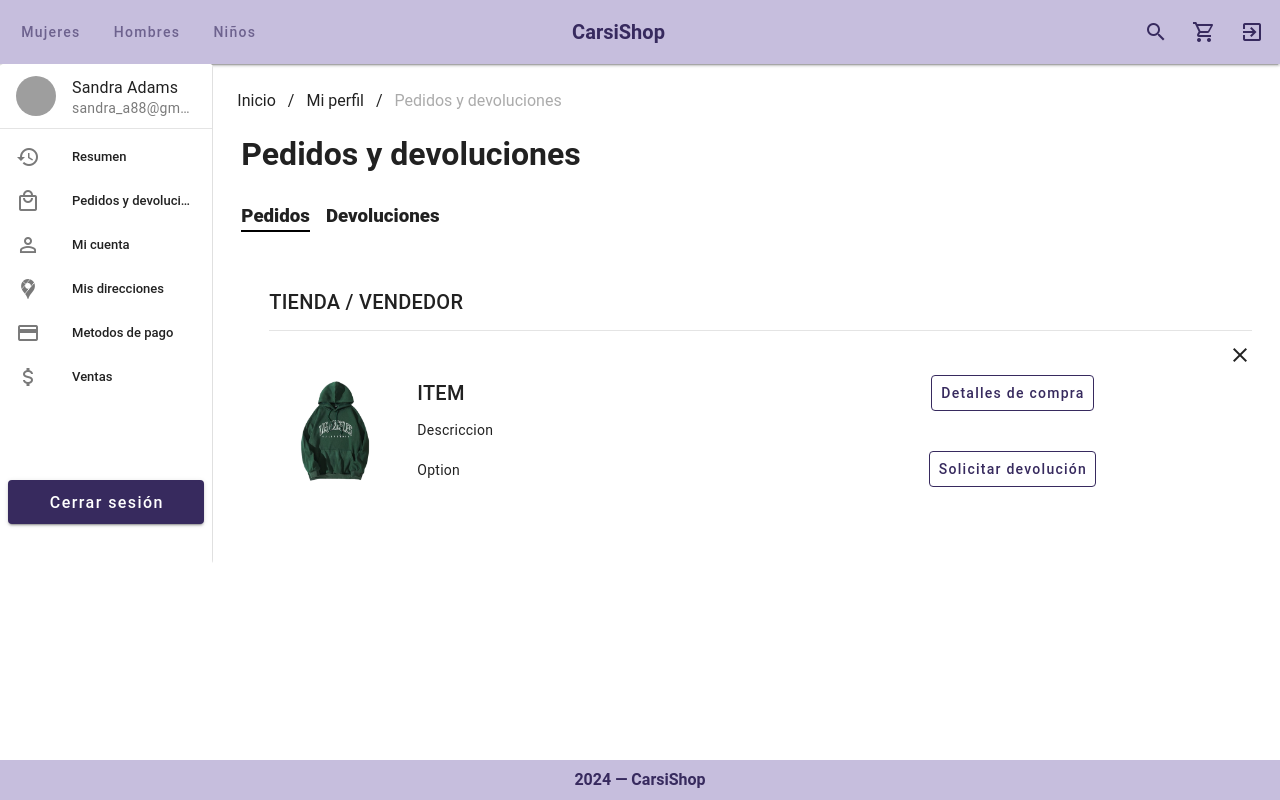
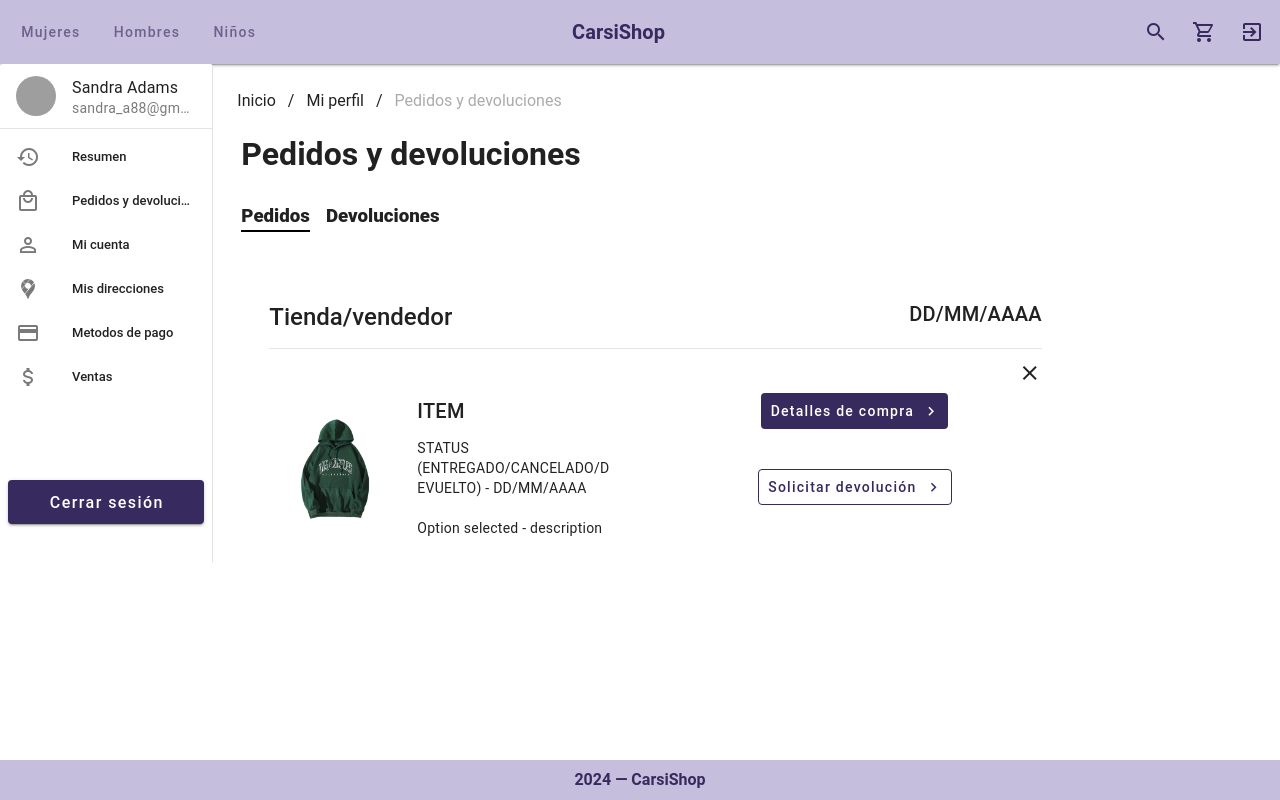
Before and after one commit to JoksanBahena/CARSISHOP-UI, a Vue app: page /profileReturnsOrders in a window 1280 px wide. Built offline with nearby package versions, Linux system fonts and the light colour scheme; grey boxes are pictures that could not be loaded.

Commit message:
[MODIFY] Se termino la pantalla de resume, ademas se agrego la equiqueta form a las views que tienen formularios

```diff
--- a/src/views/profile/ProfileAccountView.vue
+++ b/src/views/profile/ProfileAccountView.vue
@@ -3,8 +3,11 @@
     <v-breadcrumbs :items="['Inicio', 'Mi perfil', 'Mi Cuenta']"></v-breadcrumbs>
     <h1 class='ml-5'>Mi cuenta</h1>
 
-    <v-container>
+  <v-container class="ml-0" style="width: 80%;">
+      <v-form>
       <v-row>
+
+
         <v-col cols="12" md="4">
           <v-img lazy-src="@/assets/imgs/men_card.webp" src="@/assets/imgs/men_card.webp" width="200" height="200"
             aspect-ratio="1" class="bg-grey-lighten-2 rounded-circle" cover>
@@ -90,12 +93,15 @@
         </v-col>
       </v-row>
       <v-row>
+        <v-divider></v-divider>
+
         <v-col cols="12">
-          <v-btn variant="outlinedd" class="mb-8 text-none" :color="colors.primary_dark" size="large" block>
+          <v-btn variant="outlined"  class="text-none" :color="colors.primary_dark" size="large" block>
             Editar
           </v-btn>
         </v-col>
       </v-row>
+    </v-form>
     </v-container>
 
   </profile-layout>
--- a/src/views/profile/ProfileAddAddressView.vue
+++ b/src/views/profile/ProfileAddAddressView.vue
@@ -5,6 +5,7 @@
 
     <v-container>
       <h4>Direccion de envio:</h4>
+<v-form>
 
   <v-row class="mt-5">
     <v-col cols="12" md="4">
@@ -104,6 +105,7 @@
       >Guardar</v-btn>
     </v-col>
   </v-row>
+</v-form>
 </v-container>
 
 </profile-layout>
--- a/src/views/profile/ProfileAddPaymentView.vue
+++ b/src/views/profile/ProfileAddPaymentView.vue
@@ -5,6 +5,7 @@
 
     <v-container>
       <h4>Datos bancarios</h4>
+      <v-form>
 
       <v-row class="mt-5">
         <v-col cols="8" md="4">
@@ -90,6 +91,8 @@
           >Guardar</v-btn>
         </v-col>
       </v-row>
+            </v-form>
+
     </v-container>
 
   </profile-layout>
--- a/src/views/profile/ProfileOrdersReturnsView.vue
+++ b/src/views/profile/ProfileOrdersReturnsView.vue
@@ -14,13 +14,19 @@
       </div>
     </v-row>
 
-    <v-container>
+  <v-container class="ml-0" style="width: 80%;">
       <v-window v-model="step">
         <v-window-item :value="1">
           <v-row class="pl-7 mt-10 " rows="12" md="4">
     <v-card variant="flat" width="100%">
           <v-card-item>
-            <v-card-title class="mb-3">TIENDA / VENDEDOR</v-card-title>
+  <div class="mt-3 d-flex justify-content-end align-items-center">
+              <v-card-title class="mb-3 text-h5 ">
+              Tienda/vendedor
+              </v-card-title>
+              <p  class="text-h6 ml-auto " >
+                DD/MM/AAAA</p>
+            </div>
             <V-divider></v-divider>
             <div class=" mt-3 d-flex justify-content-end align-items-center">
               <v-icon class="mdi mdi-close ml-auto"></v-icon>
@@ -32,16 +38,18 @@
                     <v-img src="@/assets/imgs/item.webp" width="100" height="100" class="mr-2"></v-img>
                   </template>
                   <v-card-title class="mb-3 ml-4">ITEM</v-card-title>
-                  <v-card-text class="py-0 mb-4">Descriccion</v-card-text>
-                  <v-card-text class="py-1">Option</v-card-text>
+                  <v-card-text class="py-0 mb-4">STATUS (ENTREGADO/CANCELADO/DEVUELTO) - DD/MM/AAAA</v-card-text>
+                  <v-card-text class="py-1">Option selected - description</v-card-text>
                 </v-card-item>
               </v-col>
               <v-col>
                 <v-card-actions class="flex-column">
-                  <v-btn variant="outlined" class="mb-8 text-none" :color="colors.primary_dark">
+                  <v-btn variant="flat" append-icon="mdi-chevron-right" class="mb-8 text-none"
+                    :color="colors.primary_dark">
                     Detalles de compra
                   </v-btn>
-                  <v-btn variant="outlined" class="mb-8 text-none" :color="colors.primary_dark">
+                  <v-btn variant="outlined" append-icon="mdi-chevron-right" class="mb-8 text-none"
+                    :color="colors.primary_dark">
                     Solicitar devolución
                   </v-btn>
                 </v-card-actions>
--- a/src/views/profile/ProfileResumeView.vue
+++ b/src/views/profile/ProfileResumeView.vue
@@ -8,10 +8,13 @@
         <v-card variant="flat" width="100%">
           <v-card-item>
             <div class="mt-3 d-flex justify-content-end align-items-center">
-              <v-card-title class="mb-3">
-                <v-icon size="24" class="mdi mdi-account-outline mr-3"></v-icon>Mi cuenta
+              <v-card-title class="mb-3 ">
+                <v-icon size="30" class="mdi mdi-account-outline mr-3"></v-icon>Mi cuenta
               </v-card-title>
-              <v-icon class="mdi mdi-close ml-auto"></v-icon>
+
+              <a href="/profileAccount" class="text-subtitle-1 ml-auto cursor-pointer text-decoration-none"
+                style="color: #372A5E;">Editar</a>
+
             </div>
 
             <V-divider></v-divider>
@@ -33,7 +36,7 @@
                 <v-icon size="30" class="mdi mdi-account-outline mr-3"></v-icon>Ultima compra
               </v-card-title>
 
-              <p class="text-subtitle-1 ml-auto cursor-pointer	" style="color: #372A5E;">Ver más</p>
+              <a  href="/profileReturnsOrders" class="text-subtitle-1 ml-auto cursor-pointer	text-decoration-none" style="color: #372A5E;">Ver más</a>
             </div>
 
             <V-divider></v-divider>
@@ -52,10 +55,12 @@
               </v-col>
               <v-col>
                 <v-card-actions class="flex-column">
-                  <v-btn variant="outlined" class="mb-8 text-none" :color="colors.primary_dark">
+                  <v-btn variant="flat" append-icon="mdi-chevron-right" class="mb-8 text-none"
+                    :color="colors.primary_dark">
                     Detalles de compra
                   </v-btn>
-                  <v-btn variant="outlined" class="mb-8 text-none" :color="colors.primary_dark">
+                  <v-btn variant="outlined" append-icon="mdi-chevron-right" class="mb-8 text-none"
+                    :color="colors.primary_dark">
                     Solicitar devolución
                   </v-btn>
                 </v-card-actions>
@@ -72,7 +77,8 @@
                 <v-icon size="30" class="mdi mdi-account-outline mr-3"></v-icon>Mis direcciones
               </v-card-title>
 
-              <p class="text-subtitle-1 ml-auto cursor-pointer	" style="color: #372A5E;">Ver más</p>
+              <a href="/profileAddress" class="text-subtitle-1 ml-auto cursor-pointer text-decoration-none	" style="color: #372A5E;">Ver
+                más</a>
             </div>
 
             <V-divider></v-divider>
@@ -103,16 +109,15 @@
                 <v-icon size="30" class="mdi mdi-account-outline mr-3"></v-icon>Mis Metodos de pago
               </v-card-title>
 
-              <p class="text-subtitle-1 ml-auto cursor-pointer	" style="color: #372A5E;">Ver más</p>
+              <a href="/profilePayment" class="text-subtitle-1 ml-auto cursor-pointer text-decoration-none	" style="color: #372A5E;">Ver
+                más</a>
             </div>
 
             <V-divider></v-divider>
 
             <v-row>
               <v-col>
-                 <v-card
-        variant="flat"
-        width="100%">
+                <v-card variant="flat" width="100%">
                   <v-card-item>
 
                     <template v-slot:prepend>
@@ -120,7 +125,7 @@
                     </template>
                     <v-card-text class="py-0">Cristopher Soto Ventura</v-card-text>
                     <v-card-text class="py-1">
-       ···· ···· ····  1412
+                      ···· ···· ···· 1412
                     </v-card-text>
                   </v-card-item>
 
--- a/src/views/profile/ProfileSalesRequest.vue
+++ b/src/views/profile/ProfileSalesRequest.vue
@@ -2,10 +2,10 @@
   <profile-layout>
     <v-breadcrumbs :items="['Inicio', 'Mi perfil', 'Mi Cuenta']"></v-breadcrumbs>
     <h1 class='ml-5'>Ventas</h1>
-<h4  class='ml-5'>Solicitud de vendedor</h4>
+    <h4 class='ml-5'>Solicitud de vendedor</h4>
 
     <v-container class='pr-16'>
-
+      <v-form>
         <v-row>
 
           <v-col cols="4">
@@ -13,37 +13,27 @@
               <div class="text-subtitle-1 font-weight-medium">
                 CURP
               </div>
-          <v-text-field
-            density="compact"
-            placeholder="Nombre(s)"
-            prepend-inner-icon="mdi-account-outline"
-            variant="outlined"
-          />
+              <v-text-field density="compact" placeholder="Nombre(s)" prepend-inner-icon="mdi-account-outline"
+                variant="outlined" />
             </div>
 
           </v-col>
-        <v-col cols="4">  <div class="mb-4">
+          <v-col cols="4">
+            <div class="mb-4">
               <div class="text-subtitle-1 font-weight-medium">
                 Correo
               </div>
-          <v-text-field
-            density="compact"
-            placeholder="Apellidos"
-            prepend-inner-icon="mdi-account-outline"
-            variant="outlined"
-          />
+              <v-text-field density="compact" placeholder="Apellidos" prepend-inner-icon="mdi-account-outline"
+                variant="outlined" />
             </div>
           </v-col>
-        <v-col cols="4">  <div class="mb-4">
+          <v-col cols="4">
+            <div class="mb-4">
               <div class="text-subtitle-1 font-weight-medium">
                 RFC
               </div>
-          <v-text-field
-            density="compact"
-            placeholder="Correo electrónico"
-            prepend-inner-icon="mdi-calendar-month-outline"
-            variant="outlined"
-          />
+              <v-text-field density="compact" placeholder="Correo electrónico"
+                prepend-inner-icon="mdi-calendar-month-outline" variant="outlined" />
             </div>
           </v-col>
         </v-row>
@@ -53,12 +43,8 @@
               <div class="text-subtitle-1 font-weight-medium">
                 Direccion
               </div>
-          <v-text-field
-            density="compact"
-            placeholder="Genero"
-            prepend-inner-icon="mdi-account-outline"
-            variant="outlined"
-          />
+              <v-text-field density="compact" placeholder="Genero" prepend-inner-icon="mdi-account-outline"
+                variant="outlined" />
             </div>
 
           </v-col>
@@ -67,27 +53,16 @@
             <div class="text-subtitle-1 font-weight-medium">
               Identificacion
             </div>
-              <v-file-input
-                density="compact"
-                type="file"
-                accept="image/png, image/jpeg, image/bmp"
-                variant="outlined"
-                prepend-icon="mdi-camera-outline"
-                chips
-                show-size
-                @change="onFileChange"
-              />
+            <v-file-input density="compact" type="file" accept="image/png, image/jpeg, image/bmp" variant="outlined"
+              prepend-icon="mdi-camera-outline" chips show-size @change="onFileChange" />
           </v-col>
         </v-row>
 
-        <v-btn
-          class="mb-8 text-none"
-          :color="colors.primary_dark"
-          size="large"
-          block
-        >
+        <v-btn class="mb-8 text-none" :color="colors.primary_dark" size="large" block>
           Enviar solicitud
         </v-btn>
+      </v-form>
+
     </v-container>
   </profile-layout>
 
```
Lines whose indentation alone changed are shown as unchanged.
